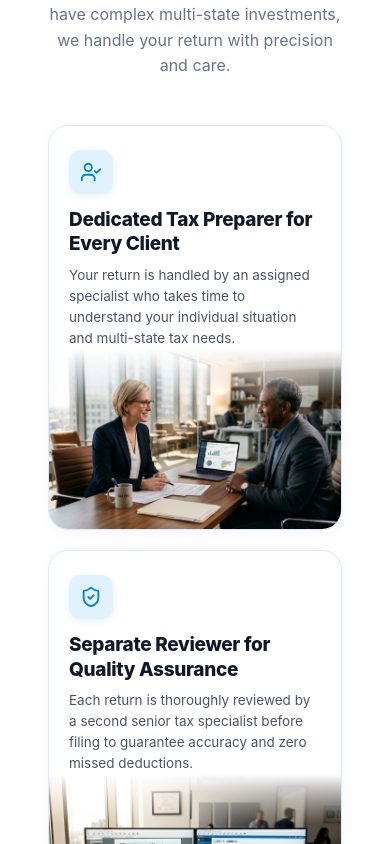
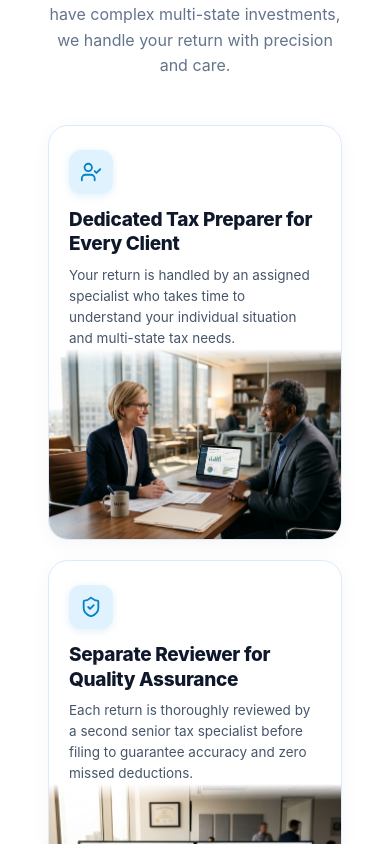
Before and after one commit to murali007/ira-tax-solutions, a React (Vite) app: page / in a window 390 px wide. Shown: the part 1500-2344 px from the top of the page. Built offline with nearby package versions, Linux system fonts and the light colour scheme; no server answers.

Commit message:
fix(home): remove heavy edge diffusion on Who We Help and Why Choose Us cards for clear HD visuals

```diff
--- a/src/pages/public/Home.css
+++ b/src/pages/public/Home.css
@@ -1186,15 +1186,15 @@
   border-color: #93c5fd;
 }
 
-/* Background Artwork: Human from image placed as background on the right */
+/* Background Artwork: Sharp, high-clarity image placed on the right */
 .ref-card-bg-artwork {
   position: absolute;
   top: 0;
   right: 0;
   bottom: 0;
-  width: 52%;
+  width: 46%;
   background-size: cover;
-  background-position: right center;
+  background-position: center;
   background-repeat: no-repeat;
   pointer-events: none;
   z-index: 1;
@@ -1205,15 +1205,15 @@
   transform: scale(1.03);
 }
 
-/* Soft diffusion gradient from left so text on white card is 100% legible */
+/* Very minimal edge seam feather (20px) so the image edge is clear, crisp and not blurred */
 .ref-card-bg-artwork::before {
   content: '';
   position: absolute;
   top: 0;
   left: 0;
   bottom: 0;
-  width: 55%;
-  background: linear-gradient(to right, #ffffff 0%, rgba(255, 255, 255, 0.9) 35%, transparent 100%);
+  width: 20px;
+  background: linear-gradient(to right, #ffffff 0%, transparent 100%);
   pointer-events: none;
 }
 
@@ -1221,7 +1221,7 @@
 .ref-card-text-col {
   position: relative;
   z-index: 2;
-  max-width: 64%;
+  max-width: 56%;
   padding: 26px 20px 26px 28px;
   display: flex;
   flex-direction: column;
@@ -1275,7 +1275,10 @@
     gap: 20px;
   }
   .ref-card-text-col {
-    max-width: 70%;
+    max-width: 58%;
+  }
+  .ref-card-bg-artwork {
+    width: 44%;
   }
 }
 
@@ -1287,20 +1290,20 @@
   }
   .ref-card-text-col {
     max-width: 100%;
-    padding: 24px 20px 180px 20px;
+    padding: 24px 20px 190px 20px;
   }
   .ref-card-bg-artwork {
     width: 100%;
-    height: 180px;
+    height: 190px;
     top: auto;
     bottom: 0;
     left: 0;
     right: 0;
-    background-position: center bottom;
+    background-position: center;
   }
   .ref-card-bg-artwork::before {
     width: 100%;
-    height: 50px;
+    height: 16px;
     top: 0;
     left: 0;
     background: linear-gradient(to bottom, #ffffff 0%, transparent 100%);
```
